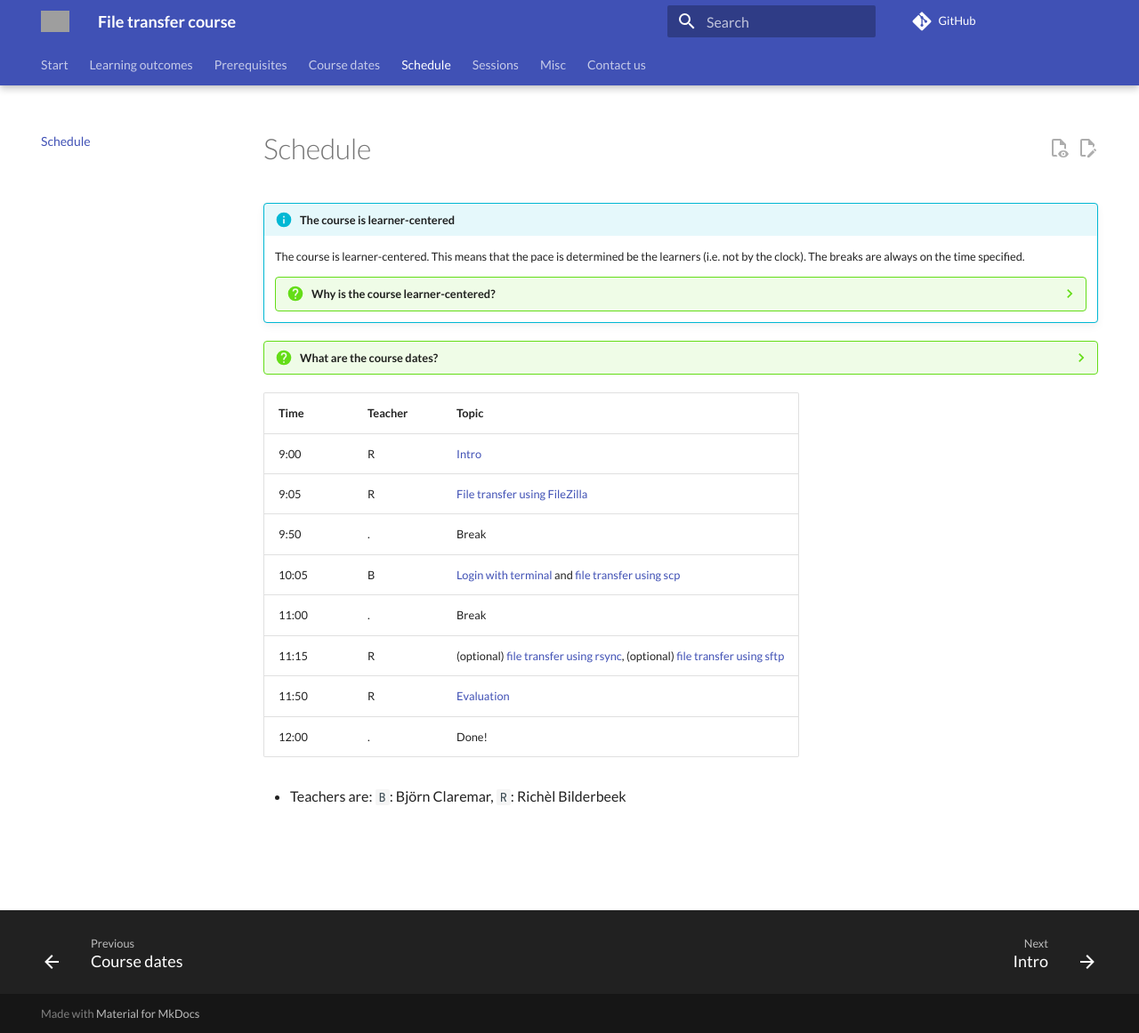
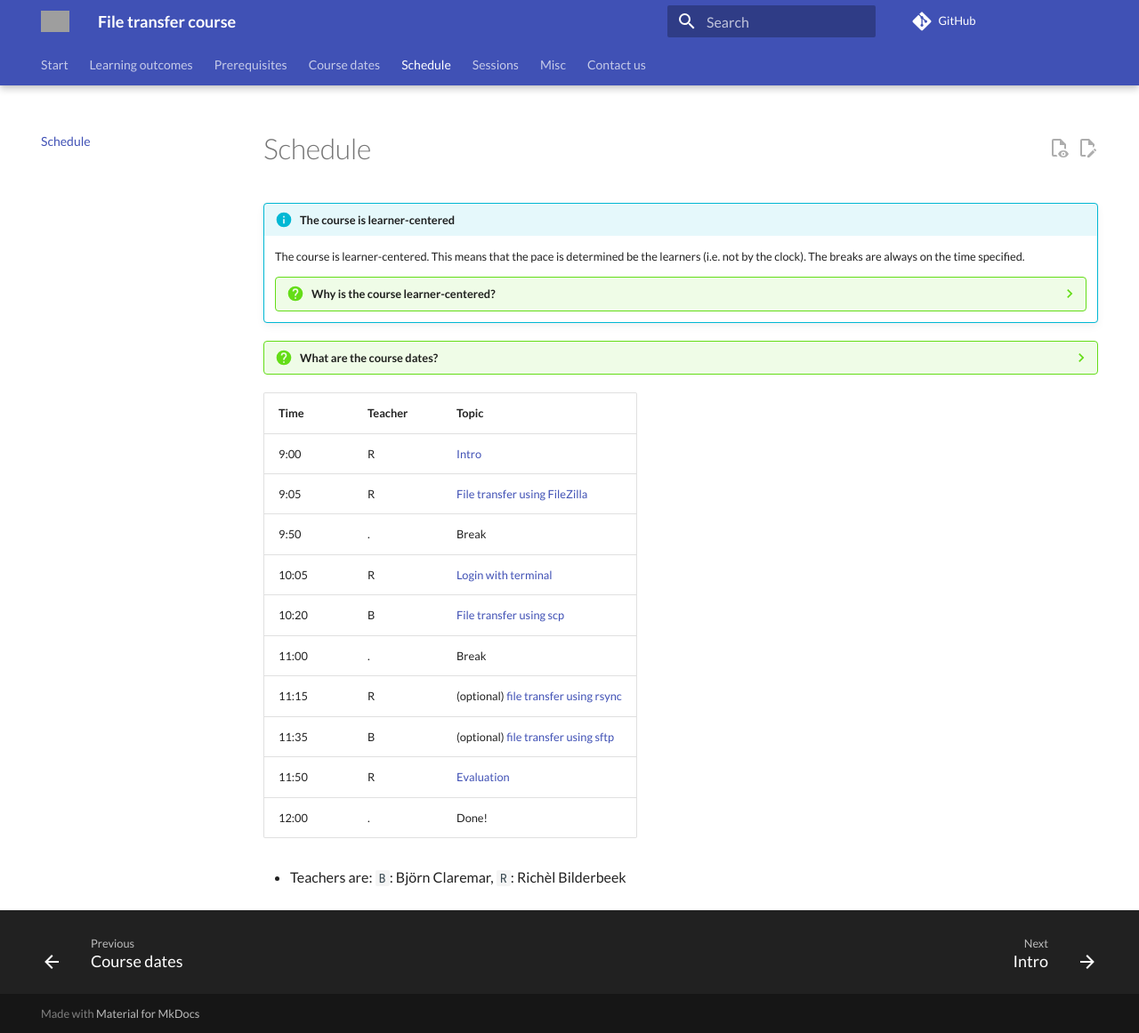
Before and after one commit to UPPMAX/naiss_file_transfer_course, an MkDocs documentation site: the page built from docs/schedule.md, in a window 1280 px wide and 1161 px high. Shown: the whole window at 89% size. Built offline with MkDocs 1.6.1 and Material for MkDocs 9.7.7, drawn with Linux system fonts in a browser that asks for light colours; comment, search, counter and statistics services are not loaded; grey boxes are pictures that could not be loaded.

Commit message:
Update schedule, progres #30

```diff
--- a/docs/schedule.md
+++ b/docs/schedule.md
@@ -28,9 +28,11 @@ Time  |Teacher|Topic
 9:00  |R      |[Intro](sessions/intro.md)
 9:05  |R      |[File transfer using FileZilla](sessions/filezilla/README.md)
 9:50  |.      |Break
-10:05 |B      |[Login with terminal](sessions/login_terminal/README.md) and [file transfer using scp](sessions/scp/README.md)
+10:05 |R      |[Login with terminal](sessions/login_terminal/README.md)
+10:20 |B      |[File transfer using scp](sessions/scp/README.md)
 11:00 |.      |Break
-11:15 |R      |(optional) [file transfer using rsync](sessions/rsync/README.md), (optional) [file transfer using sftp](sessions/sftp/README.md)
+11:15 |R      |(optional) [file transfer using rsync](sessions/rsync/README.md)
+11:35 |B      |(optional) [file transfer using sftp](sessions/sftp/README.md)
 11:50 |R      |[Evaluation](evaluation.md)
 12:00 |.      |Done!
 
```
